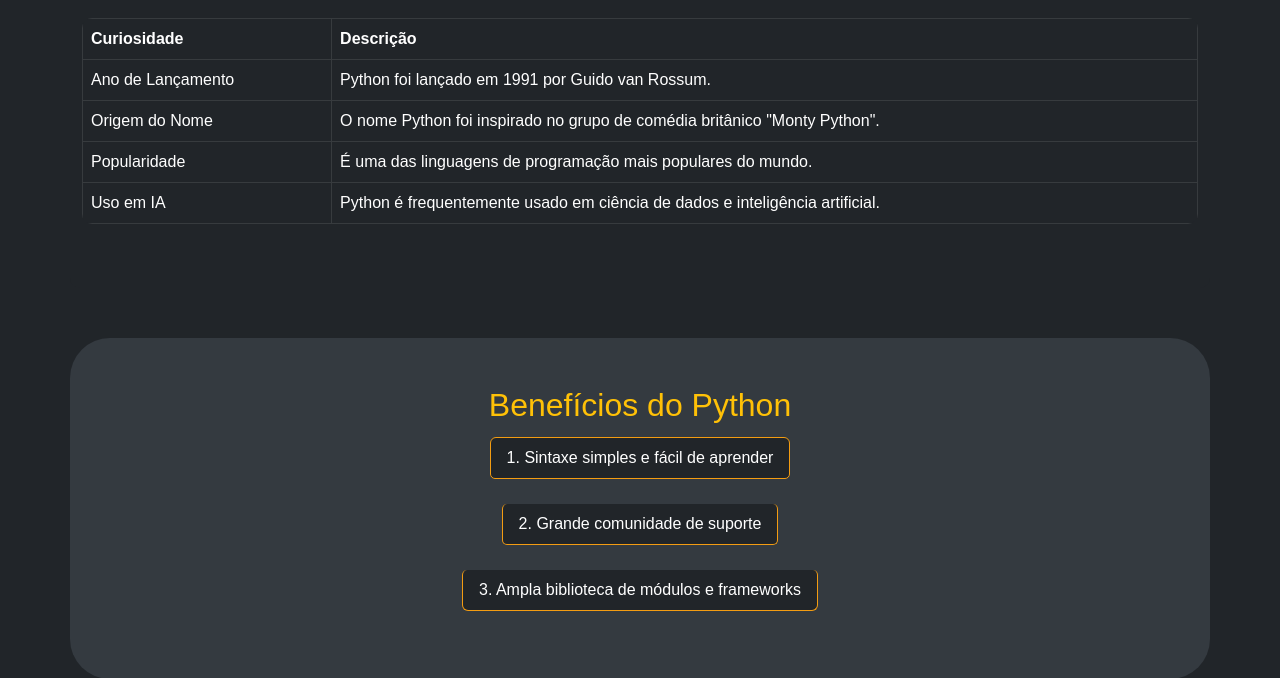
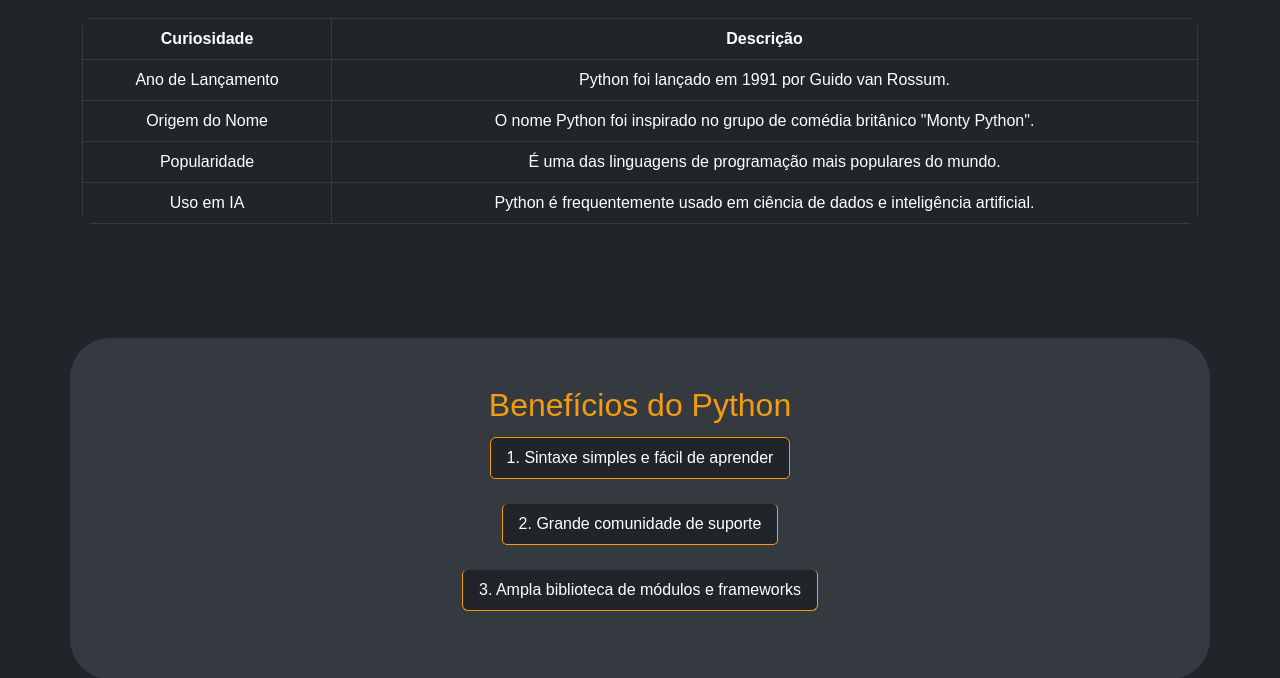
Before and after one commit to Albert7z/portfolio_curiosidades_python, a plain HTML site: page index.html in a window 1280 px wide. Shown: the part 555-1233 px from the top of the page. Drawn offline with nearby package versions, Linux system fonts and the light colour scheme.

Commit message:
update 0.6

```diff
--- a/index.html
+++ b/index.html
@@ -18,37 +18,37 @@
 
     <!-- Seção: Introdução -->
     <section id="introducao" class="container py-5 bg-secondary">
-        <h2 class="text-center text-warning">Introdução</h2>
+        <h2 class="text-center">Introdução</h2>
         <p class="text-center">Python é uma das linguagens mais populares do mundo e é amplamente utilizada em diversas áreas como ciência de dados, inteligência artificial, desenvolvimento web e muito mais.</p>
     </section>
 
     <!-- Seção: Tabela de Curiosidades -->
     <section id="curiosidades" class="container py-5 bg-dark">
-        <h2 class="text-center text-warning">Tabela de Curiosidades</h2>
+        <h2 class="text-center">Tabela de Curiosidades</h2>
         <div class="table-responsive">
             <table class="table table-dark table-hover table-bordered mt-4">
                 <thead>
-                    <tr class="text-warning">
+                    <tr class="text-center">
                         <th scope="col">Curiosidade</th>
                         <th scope="col">Descrição</th>
                     </tr>
                 </thead>
                 <tbody>
                     <tr>
-                        <td>Ano de Lançamento</td>
-                        <td>Python foi lançado em 1991 por Guido van Rossum.</td>
+                        <td class="text-center">Ano de Lançamento</td>
+                        <td class="text-center">Python foi lançado em 1991 por Guido van Rossum.</td>
                     </tr>
                     <tr>
-                        <td>Origem do Nome</td>
-                        <td>O nome Python foi inspirado no grupo de comédia britânico "Monty Python".</td>
+                        <td class="text-center">Origem do Nome</td>
+                        <td class="text-center">O nome Python foi inspirado no grupo de comédia britânico "Monty Python".</td>
                     </tr>
                     <tr>
-                        <td>Popularidade</td>
-                        <td>É uma das linguagens de programação mais populares do mundo.</td>
+                        <td class="text-center">Popularidade</td>
+                        <td class="text-center">É uma das linguagens de programação mais populares do mundo.</td>
                     </tr>
                     <tr>
-                        <td>Uso em IA</td>
-                        <td>Python é frequentemente usado em ciência de dados e inteligência artificial.</td>
+                        <td class="text-center">Uso em IA</td>
+                        <td class="text-center">Python é frequentemente usado em ciência de dados e inteligência artificial.</td>
                     </tr>
                 </tbody>
             </table>
@@ -56,8 +56,8 @@
     </section>
 
     <!-- Seção: Benefícios do Python -->
-    <section id="beneficios" class="container py-5 bg-secondary">
-        <h2 class="text-center text-warning">Benefícios do Python</h2>
+    <section id="beneficios" class="container py-5 bg-secondary ">
+        <h2 class="text-center">Benefícios do Python</h2>
         <ul class="list-group list-group-numbered">
             <li class="list-group-item bg-dark text-white">Sintaxe simples e fácil de aprender</li>
             <li class="list-group-item bg-dark text-white">Grande comunidade de suporte</li>
```
